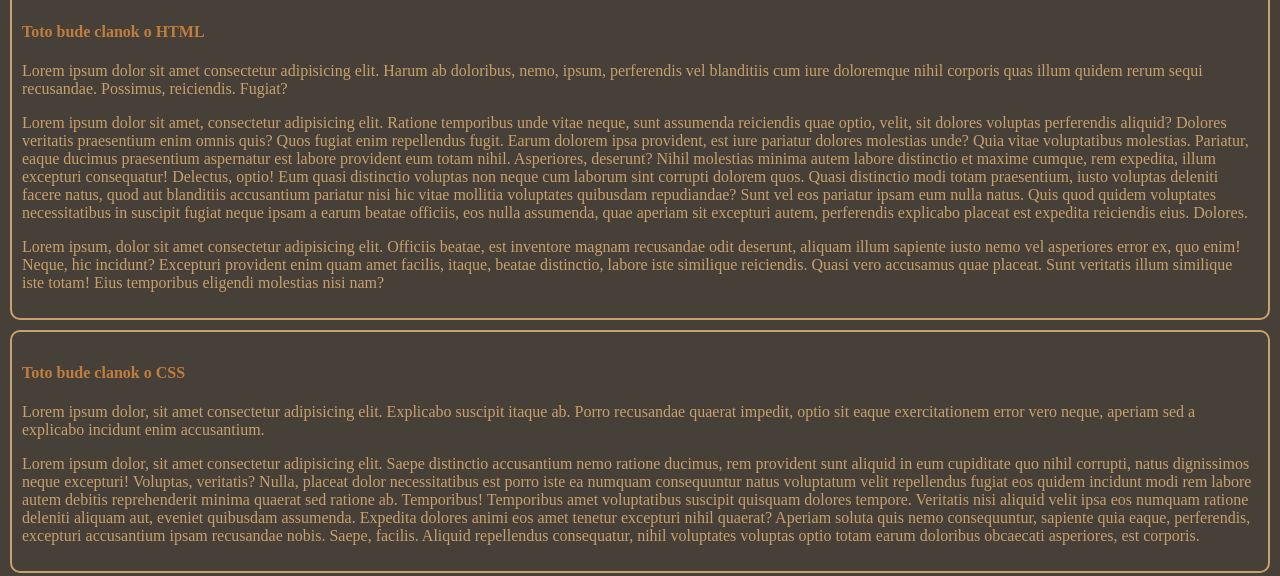
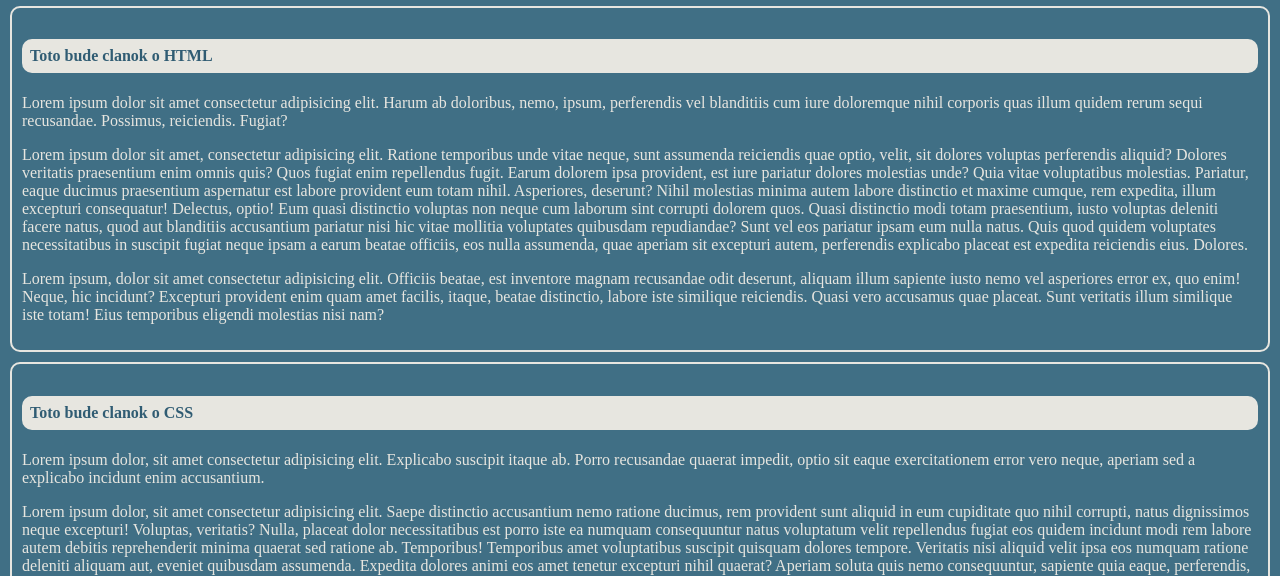
Before and after one commit to 0tiy/Enjoyable-Frontend, a plain HTML site: page index.html in a window 1280 px wide. Shown: the part 118-694 px from the top of the page. Drawn offline with Linux system fonts and the light colour scheme.

Commit message:
changed colors

```diff
--- a/style.css
+++ b/style.css
@@ -1,8 +1,8 @@
 :root {
-    --main-color:#C7A06D;
-    --background-color: #474038;
-    --link-hover: #AA8050;
-    --heading-color: #c07d3e;
+    --main-color:#E7E6E0;
+    --background-color: #406F85;
+    --link-hover: #305C73;
+    --heading-color: #305C73;
 }
 
 body {
@@ -14,6 +14,10 @@ background-color: var(--background-color);
 
 :is(h1, h2, h3, h4, h5, h6) {
     color: var(--heading-color);
+    border: solid var(--main-color);
+    border-radius: 10px;
+    padding: 5px;
+    background-color: #E7E6E0;
 }
 
 article {
```
